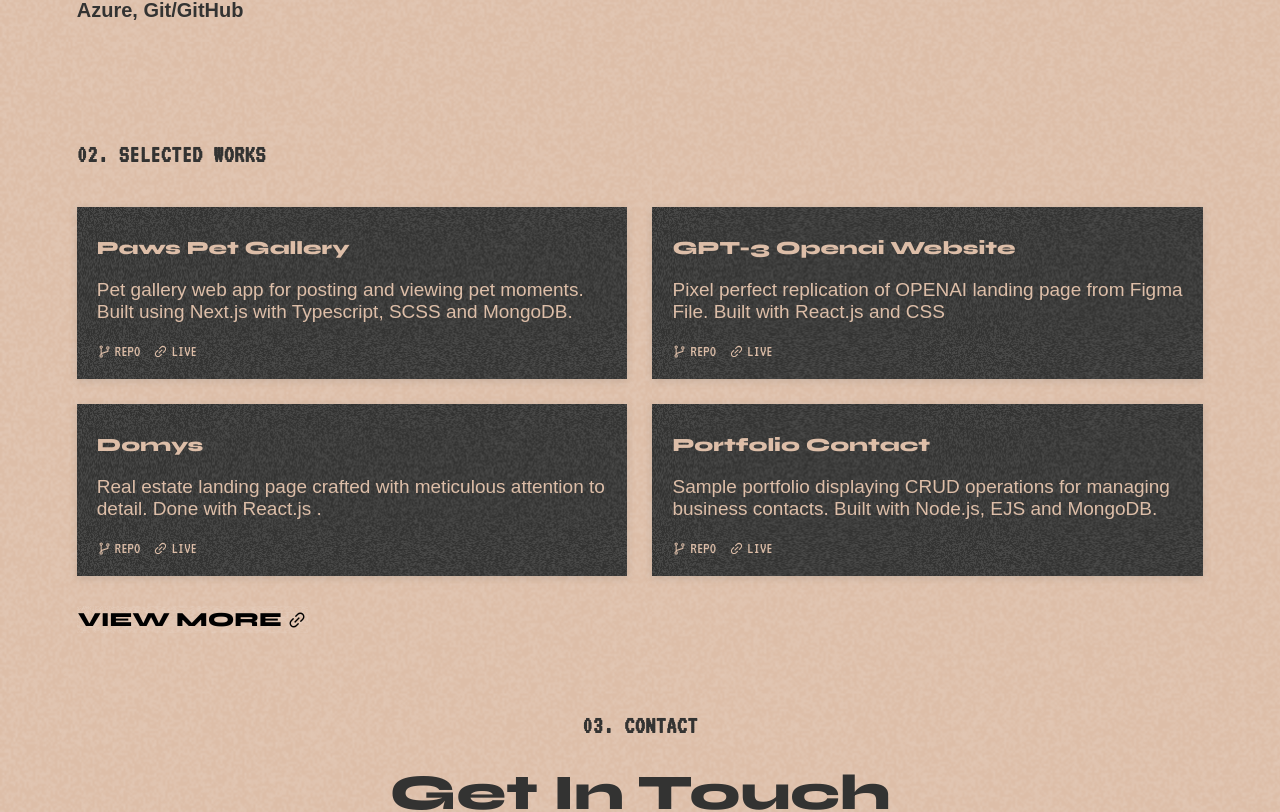
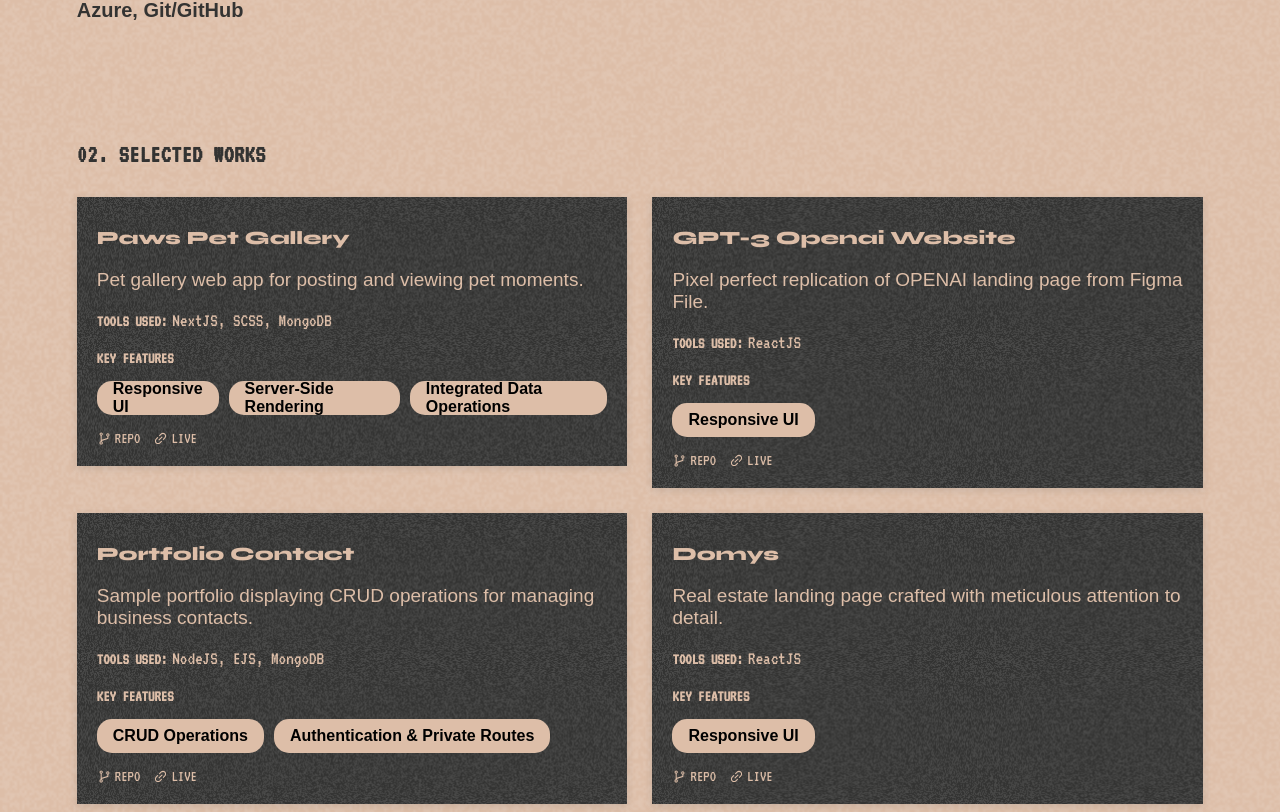
Before and after one commit to PhemiT/portfolio-v1, a Next.js app: page / in a window 1280 px wide. Shown: the part 936-1748 px from the top of the page. Built offline with nearby package versions, Linux system fonts and the light colour scheme; a web font is replaced by a local one.

Commit message:
modal update, works update

```diff
--- a/components/Modal.tsx
+++ b/components/Modal.tsx
@@ -1,4 +1,4 @@
-import React from 'react';
+import React, { useEffect } from 'react';
 import Icon from './Icon';
 import ICONS from '../constants/ICONS';
 
@@ -11,9 +11,23 @@ interface ModalProps {
 
 
 const Modal:React.FC<ModalProps> = ({heading, isOpen, onClose, children}) => {
-    if (!isOpen) return null;
+  const handleOverlayClick = (e: React.MouseEvent<HTMLDivElement>): void => {
+    if (e.target === e.currentTarget) {
+        onClose();
+    }
+  };
+
+  useEffect(() => {
+    if (isOpen) {
+        document.body.classList.add('modal-active');
+    } else {
+        document.body.classList.remove('modal-active');
+    }
+}, [isOpen]);
+
+
   return (
-    <div className='modal_overlay'>
+    <div className={`${isOpen ? 'modal-open' : ''} modal_overlay `} onClick={handleOverlayClick} >
         <div className="modal_main">
             <div className="modal_heading">
                 <h3>{heading}</h3>
@@ -21,9 +35,7 @@ const Modal:React.FC<ModalProps> = ({heading, isOpen, onClose, children}) => {
                   <Icon icon={ICONS.close}/>
                 </button>
             </div>
-            <div className="modal_content">
-              {children}
-            </div>
+            {children}
         </div>
     </div>
   )
--- a/components/WorkAlt.tsx
+++ b/components/WorkAlt.tsx
@@ -5,17 +5,31 @@ import ICONS from '../constants/ICONS'
 interface WorkProps  {
     heading: string;
     desc: string;
+    tools: string;
     repoLink: string;
     liveLink: string;
+    features: string[];
 }
 
 const WorkAlt:React.FC<WorkProps> = (props) => {
   return (
     <div className="work">
         <h3>{props.heading}</h3>
-        <div className="info">
-            <p>{props.desc}</p>
-            <div className="links">
+        <div className="works_info">
+            <p className='works_desc'>{props.desc}</p>
+            <div className="works_tools">
+                <h4>tools used:</h4>
+                <p>{props.tools}</p>
+            </div>
+            <h4>Key Features</h4>
+            <div className="works_features">
+                {props.features?.map((feature, index) => (
+                <span key={index}>
+                    {feature}
+                </span>
+                ))}
+            </div>
+            <div className="works_links">
                 <a href={props.repoLink} target="_blank" rel="noopener noreferrer">
                     <span><Icon icon={ICONS.repo} color='#DDBEA8' size={15} />Repo</span>
                 </a>
--- a/modules/Work.tsx
+++ b/modules/Work.tsx
@@ -1,4 +1,5 @@
 import Icon from '../components/Icon'
+import MoreWork from '../components/MoreWork'
 import WorkAlt from '../components/WorkAlt'
 import ICONS from '../constants/ICONS'
 
@@ -6,31 +7,39 @@ const Work = () => {
     return (
         <>
             <div className="folio-work mg-container heading" id="work">
-                <h3>02. Selected Works</h3>
+                <h3 className='heading'>02. Selected Works</h3>
                 <div className="selected-works">
                     <WorkAlt
                     heading='paws pet gallery'
-                    desc='Pet gallery web app for posting and viewing pet moments. Built using Next.js with Typescript, SCSS and MongoDB.'
+                    desc='Pet gallery web app for posting and viewing pet moments.'
                     repoLink='https://github.com/PhemiT/Paws'
                     liveLink='https://paws-app.vercel.app/'
+                    tools='NextJS, SCSS, MongoDB'
+                    features={['Responsive UI','Server-Side Rendering', 'Integrated Data Operations']}
                      />
                      <WorkAlt
                     heading='GPT-3 openai website'
-                    desc='Pixel perfect replication of OPENAI landing page from Figma File. Built with React.js and CSS'
+                    desc='Pixel perfect replication of OPENAI landing page from Figma File.'
                     repoLink='https://github.com/PhemiT/gpt3-openai-site'
                     liveLink='https://gpt3-openai-pt.vercel.app/'
+                    tools='ReactJS'
+                    features={['Responsive UI']}
+                     />
+                     <WorkAlt
+                    heading='portfolio contact'
+                    desc='Sample portfolio displaying CRUD operations for managing business contacts.'
+                    repoLink='https://github.com/PhemiT/portfolio-contact'
+                    liveLink='https://portfolio-contact-39rs.onrender.com/'
+                    tools='NodeJS, EJS, MongoDB'
+                    features={['CRUD Operations', 'Authentication & Private Routes', ]}
                      />
                      <WorkAlt
                     heading='domys'
-                    desc='Real estate landing page crafted with meticulous attention to detail. Done with React.js .'
+                    desc='Real estate landing page crafted with meticulous attention to detail.'
                     repoLink='https://github.com/PhemiT/domys'
                     liveLink='https://domys.vercel.app/'
-                     />
-                     <WorkAlt
-                    heading='portfolio contact'
-                    desc='Sample portfolio displaying CRUD operations for managing business contacts. Built with Node.js, EJS and MongoDB.'
-                    repoLink='https://github.com/PhemiT/portfolio-contact'
-                    liveLink='https://portfolio-contact-39rs.onrender.com/'
+                    tools='ReactJS'
+                    features={['Responsive UI']}
                      />
                 </div>
                     <div className="works-cta">
@@ -38,6 +47,7 @@ const Work = () => {
                             <button>view more<Icon icon={ICONS.live}/></button>
                         </a>
                     </div>
+                    {/* <MoreWork /> */}
             </div>
         </>
     )
--- a/styles/globals.scss
+++ b/styles/globals.scss
@@ -152,7 +152,7 @@ button {
     }
 }
 
-.scrolled {
+body:not(.modal-active) .scrolled {
     position: sticky;
     top: 20px;
     background-color: rgb(221, 190, 168, 0.8);
@@ -300,8 +300,8 @@ button {
     align-items: flex-start;
     padding-bottom: 80px;
 
-    h3 {
-        padding-bottom: 40px;
+    h3[class='heading'] {
+        padding-bottom: 30px;
     }
 
     .selected-works {
@@ -311,30 +311,6 @@ button {
         justify-items: flex-start;
         align-items: flex-start;
         gap: 25px;
-    }
-
-    .works-cta {
-        padding-top: 30px;
-        display: flex;
-        align-items: center;
-        width: 100%;
-
-        button {
-            display: flex;
-            align-items: center;
-            gap: 5px;
-            text-transform: uppercase;
-            font-size: 15px;
-            font-weight: 500;
-            background-color: transparent;
-            font-family: $ff-heading;
-            font-weight: 900;
-            font-size: 20px;
-            background-image: $bg-image;
-            color: $clr-black;
-            border: 1.5px solid transparent;
-            cursor: pointer;
-        }
     }
 }
 
@@ -355,18 +331,45 @@ button {
        text-transform: capitalize;
     }
 
-    .info {
-        p {
-            padding-bottom: 20px;
-        }
-
-        span {
+    .works_info {
+        h4 {
             font-family: $ff-pixel;
             text-transform: uppercase;
         }
+
+        .works_tools {
+            display: flex;
+            align-items: center;
+            gap: 5px;
+            padding-block: 20px;
+
+            p {
+                font-family: $ff-pixel;
+            }
+        }
+
+        .works_features {
+            padding-block: 15px;
+            display: flex;
+            align-items: center;
+            gap: 10px;
+
+            span {
+                display: flex;
+                justify-content: center;
+                align-items: center;
+                background-color: $clr-bg;
+                color: $clr-black;
+                border: 0.1px solid transparent;
+                border-radius: 15px;
+                padding: 5px 15px;
+                font-weight: 600;
+                height: 34px;
+            }
+        }
     }
 
-    .links {
+    .works_links {
         display: flex;
         align-items: center;
         gap: 13px;
@@ -375,6 +378,8 @@ button {
             display: flex;
             align-items: center;
             gap: 3px;
+            font-family: $ff-pixel;
+            text-transform: uppercase;
         }
     }
 }
@@ -456,28 +461,6 @@ button {
 /* END OF FOOTER */
 /****************//****************/
 
-/****************//****************/
-/* LOADING */
-/****************//****************/
-.loading {
-    display: flex;
-    justify-content: center;
-    align-items: center;
-    width: 100vw;
-    height: 100vh;
-    background-color: $clr-grey;
-    background-image: $bg-image;
-
-    h1 {
-        color: white;
-        font-family: $ff-heading;
-    }
-}
-/****************//****************/
-/* END OF LOADING */
-/****************//****************/
-
-
 /* MEDIA QUERIES */
 
 @media screen and (max-width: 1150px) {
@@ -491,6 +474,13 @@ button {
             .work {
                 width: 70%;
             }
+        }
+    }
+
+    .works_info {
+        .works_features {
+            flex-direction: column;
+            align-items: flex-start !important;
         }
     }
 }
@@ -566,47 +556,41 @@ button {
 /* MODAL */
 
 .modal_overlay {
+    opacity: 0;
+    visibility: hidden;
+    display: flex;
     position: fixed;
     top: 0;
     left: 0;
     width: 100vw;
     height: 100vh;
-    display: flex;
     justify-content: center;
     align-items: center;
     background-color: rgb(221, 190, 168, 0.9);
+    transition: opacity 0.3s ease-out, visibility 0.3s ease-out 0.3s;
 }
 
 .modal_main {
     position: relative;
-    width: 60%;
+    width: 80%;
     border: 2px solid $clr-black;
     max-height: 70vh;
     overflow-y: auto;
+    transform: scale(0.7);
+    opacity: 0;
+    transition: transform 0.3s ease-out, opacity 0.3s ease-out;
 }
 
-.modal_content {
-
-    ::-webkit-scrollbar {
-        width: 10px;
-        height: 10px;
-    }
-
-    ::-webkit-scrollbar-thumb {
-        background-color: #888;
-        border-radius: 6px;
-        background-clip: padding-box;
-        border: 3px solid transparent;
-    }
-
-    ::-webkit-scrollbar-track {
-        background-color: #eee;  /* Light-grey track */
-    }
+.modal_overlay.modal-open {
+    opacity: 1;
+    visibility: visible;
+    transition-delay: 0s;
 }
 
-
-
-
+.modal-open .modal_main {
+    transform: scale(1);
+    opacity: 1;
+}
 
 .modal_heading {
     display: flex;
@@ -614,10 +598,10 @@ button {
     align-items: center;
     padding: 15px;
     border-bottom: 2px solid $clr-black;
+    background-color: rgb(221, 190, 168, 0.9);
+    height: 50px;
     position: sticky;
     top: 0;
-    background-color: rgb(221, 190, 168, 0.9);
-    height: 50px;
 
     h3 {
         text-transform: uppercase;
@@ -647,3 +631,28 @@ button {
         gap: 5px;
     }
 }
+
+/* MORE WORK */
+.morework,
+.works-cta {
+    button {
+        display: flex;
+        align-items: center;
+        gap: 5px;
+        text-transform: uppercase;
+        font-size: 15px;
+        font-weight: 500;
+        background-color: transparent;
+        font-family: $ff-heading;
+        font-weight: 900;
+        font-size: 20px;
+        background-image: $bg-image;
+        color: $clr-black;
+        border: 1.5px solid transparent;
+        cursor: pointer;
+    }
+}
+
+.works-cta {
+    padding-top: 20px;
+}
```
Also changed, not shown: components/MoreWork.tsx (+18 -2 lines).
